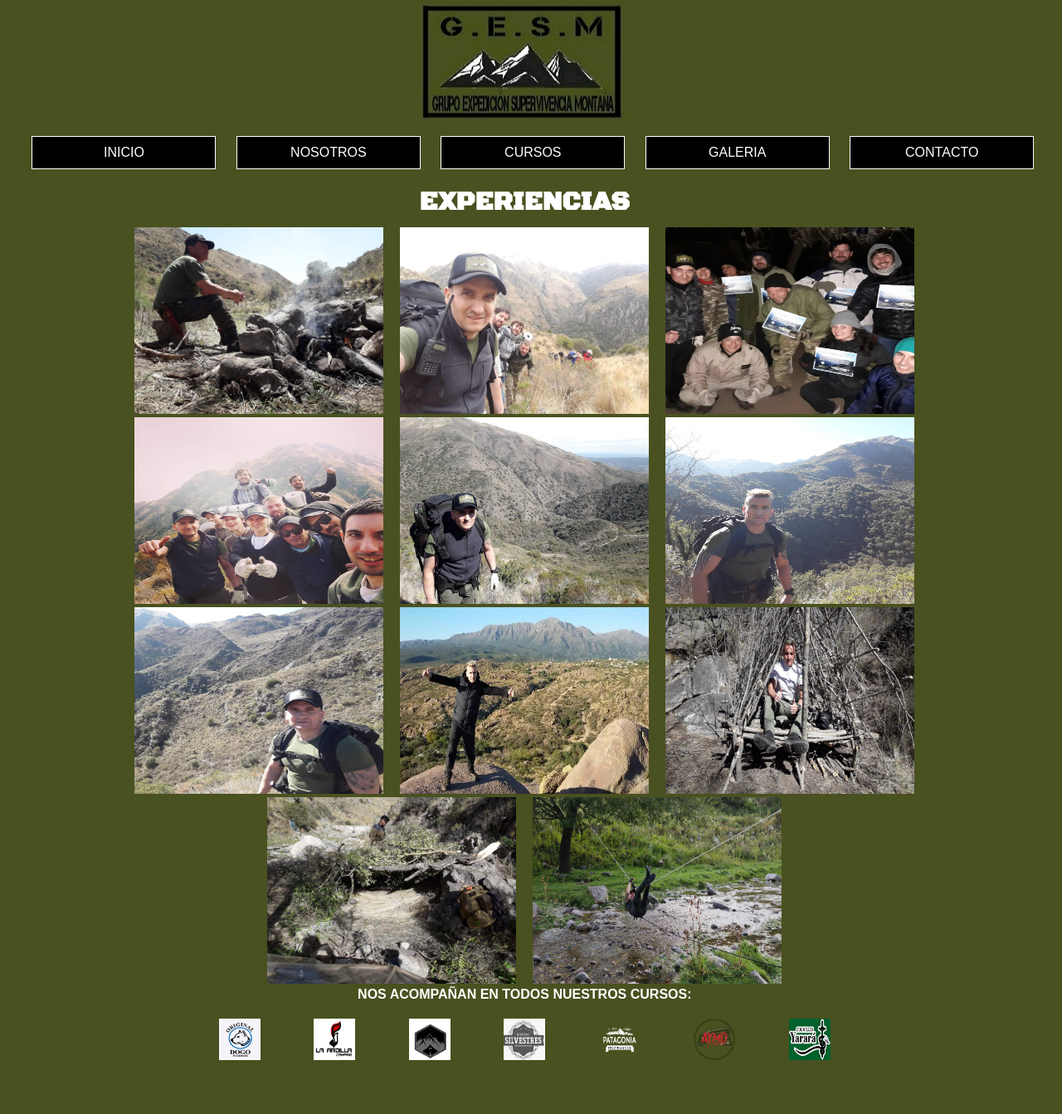
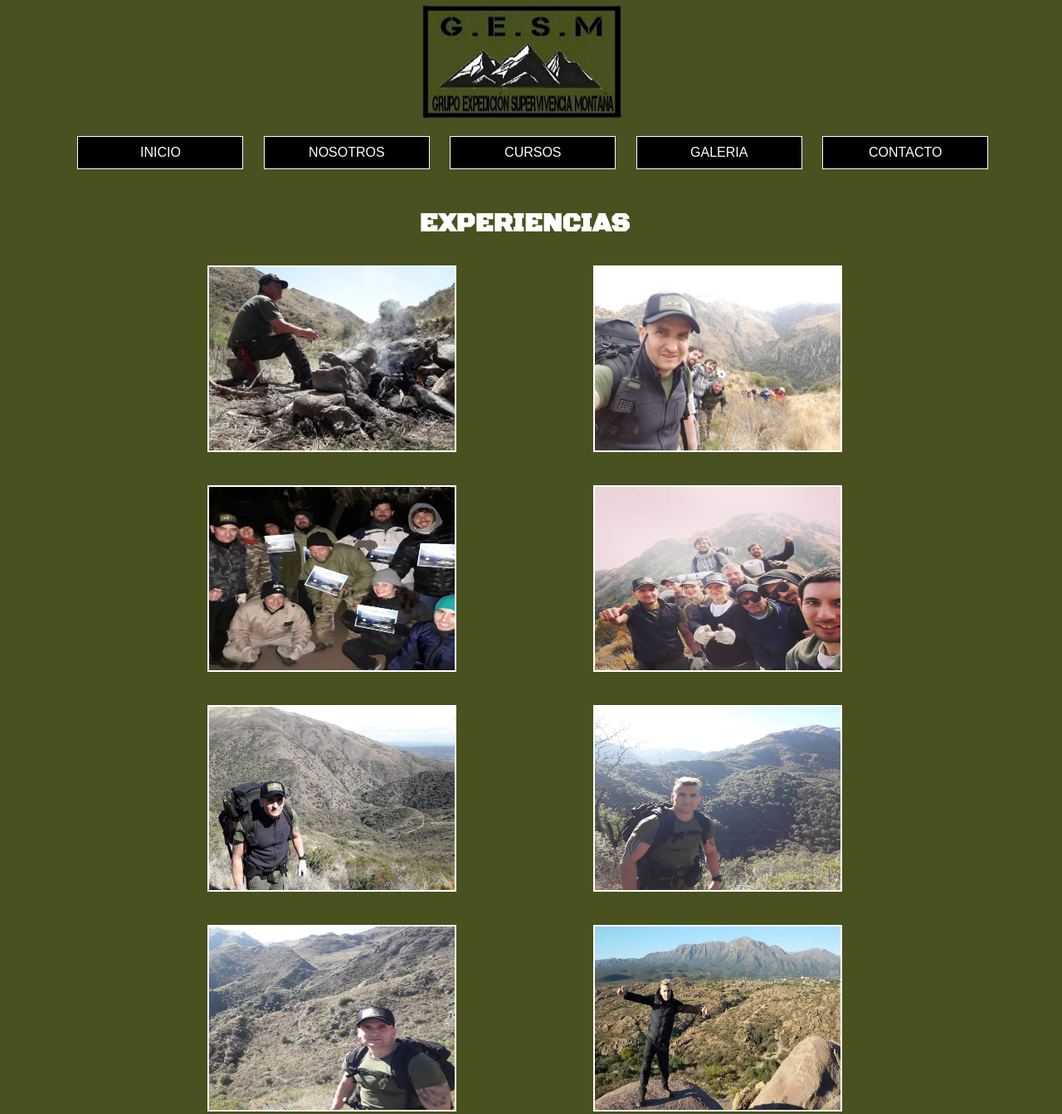
Before and after one commit to hernanadur/gesm, a plain HTML site: page pages/galeria.html in a window 1280 px wide. Shown: the top 1343 px of the page at 83% size. Before the commit the page ends 1302 px from the top, so only its background shows below. Drawn offline with Linux system fonts and the light colour scheme; a web font is replaced by a local one.

Commit message:
incorporado de grid

```diff
--- a/css/styles.css
+++ b/css/styles.css
@@ -2,6 +2,7 @@
 * {
     margin: 0;
     padding: 0;
+    box-sizing: border-box;
 }
 
 
@@ -9,21 +10,38 @@ body{
     width: 98vw;
     height: 100vh;
     background-color: #495120;
-    display: flex;
-    flex-direction: column;
     font-family: 'Allerta Stencil', sans-serif;
-
-
 }
 
 .titulosGrande{
-
     font-size: 2rem;
     padding: 10px;
+}
 
+h1{
+    font-family: 'Black Ops One', cursive;
+    flex-basis: 100%;
+}
+
+.ImagenGaleria {
+    display: inline-flex;
+}
+
+#grilla {
+    width: 98.8vw;
+    height: 100vh;
+    display: grid;
+    grid-template-columns: 1fr 1fr;
+    grid-template-rows: 1fr 1fr 1fr;
+    grid-template-areas:
+    "header header header"
+    "main main main"
+    "footer footer footer";
+    grid-column-gap: 10px;
 }
 
 header{
+    grid-area: header;
     width: 98.8vw;
     height: 30vh;
     text-align: center;
@@ -32,10 +50,6 @@ header{
     font-size: 1rem;
     position: sticky;
     top: 0px;
-    display: flex;
-    flex-wrap: wrap;
-    flex-direction: row;
-    justify-content: center;
 }
 
 header div img{
@@ -43,10 +57,6 @@ header div img{
     height: 150px;
     margin: 0px 30px;
 
-
-}
-nav ul{
-    text-align: center;
 }
 
 nav ul li{
@@ -58,8 +68,8 @@ nav ul li{
     margin-left: 20px;
     border: 1px solid white;
     background-color: black;
+}
 
-}
 nav ul li a{
     text-decoration: none;
     color: white;
@@ -72,36 +82,71 @@ aside ul li{
     margin-bottom: 10px;
     border: 1px solid white;
     background-color: black;
-
-
 }
 
 aside ul li a{
-
     text-decoration: none;
     color: white;
-
 }
 
-h1{
-    font-family: 'Black Ops One', cursive;
-    flex-basis: 100%;
-}
-
-
 main{
+    grid-area: main;
     width: 98.8vw;
     height: 150vh;
     text-align: center;
     color: white;
     background-color: #495120;
     font-size: 1rem;
-    display: flex;
-    flex-wrap: wrap;
-    flex-direction: row;
-    justify-content: center;
+}
+main img{
+    border: white solid 2px;
+}
+p{
+    padding: 10px;
+}
+section article p{
+    font-style: italic;
+}
 
+section article{
+    margin: 1px;
+    border: 1px groove black;
+}
 
+footer{
+    grid-area: footer;
+    width: 98.8vw;
+    height: 20vh;
+    text-align: center;
+    font-weight: bold;
+    color: white;
+    background-color: #495120;
+    font-size: 1rem;
+}
+footer p{
+    margin-top: 20px;
+}
+
+div ul li a{
+    text-decoration: none;
+    color: black;
+}
+
+div ul li{
+    display: inline-block;
+    margin: 20px;
+}
+
+div ul li a img{
+    width: 50px;
+    height: 50px;
+    margin: 0px 20px;
+}
+
+img {
+    width: 300px;
+    height: 225px ;
+    margin: 20px 80px;
 }
 
 button{
@@ -112,56 +157,6 @@ button{
     border: 1px solid white;
     padding: 2px;
     font-family: 'Black Ops One', cursive;
-
-}
-
-section article p{
-
-    font-style: italic;
-}
-
-section article{
-
-    margin: 1px;
-
-    border: 1px groove black;
-}
-
-footer{
-    width: 98.8vw;
-    height: 20vh;
-    text-align: center;
-    font-weight: bold;
-    color: white;
-    background-color: #495120;
-    font-size: 1rem;
-
-}
-div ul li a{
-    text-decoration: none;
-    color: black;
-}
-
-div ul li{
-    display: inline-block;
-    margin: 20px;
-
-
-}
-
-div ul li a img{
-    width: 50px;
-    height: 50px;
-
-
-
-}
-
-img {
-    width: 300px;
-    height: 225px ;
-    margin: 0px 10px;
-
 }
 
 fieldset div textarea{
--- a/pages/galeria.html
+++ b/pages/galeria.html
@@ -40,17 +40,17 @@
      <h1 class="titulosGrande">EXPERIENCIAS</h1>
 
 
-     <div><img src="../assets/images/galeria/fuego.jpeg" alt="fuego"></div>
-     <div><img src="../assets/images/galeria/grupo camino 2.jpeg" alt="grupo camino 2"></div>
-     <div><img src="../assets/images/galeria/grupo foto.jpeg" alt="grupo"></div>
-     <div><img src="../assets/images/galeria/grupo saludo.jpeg" alt="saludo"></div>
-     <div><img src="../assets/images/galeria/montaña 2.jpeg" alt="montaña 2"></div>
-     <div><img src="../assets/images/galeria/montaña 3.jpeg" alt="montaña 3"></div>
-     <div><img src="../assets/images/galeria/montaña.jpeg" alt="montaña"></div>
-     <div><img src="../assets/images/galeria/piedra.jpeg" alt="piedra"></div>
-     <div><img src="../assets/images/galeria/refugio ramas.jpeg" alt="refugio ramas"></div>
-     <div><img src="../assets/images/galeria/refugio.jpeg" alt="refugio"></div>
-     <div><img src="../assets/images/galeria/soga.jpeg" alt="tirolesa"></div>
+     <div class="ImagenGaleria"><img src="../assets/images/galeria/fuego.jpeg" alt="fuego"></div>
+     <div class="ImagenGaleria"><img src="../assets/images/galeria/grupo camino 2.jpeg" alt="grupo camino 2"></div>
+     <div class="ImagenGaleria"><img src="../assets/images/galeria/grupo foto.jpeg" alt="grupo"></div>
+     <div class="ImagenGaleria"><img src="../assets/images/galeria/grupo saludo.jpeg" alt="saludo"></div>
+     <div class="ImagenGaleria"><img src="../assets/images/galeria/montaña 2.jpeg" alt="montaña 2"></div>
+     <div class="ImagenGaleria"><img src="../assets/images/galeria/montaña 3.jpeg" alt="montaña 3"></div>
+     <div class="ImagenGaleria"><img src="../assets/images/galeria/montaña.jpeg" alt="montaña"></div>
+     <div class="ImagenGaleria"><img src="../assets/images/galeria/piedra.jpeg" alt="piedra"></div>
+     <div class="ImagenGaleria"><img src="../assets/images/galeria/refugio ramas.jpeg" alt="refugio ramas"></div>
+     <div class="ImagenGaleria"><img src="../assets/images/galeria/refugio.jpeg" alt="refugio"></div>
+     <div class="ImagenGaleria"><img src="../assets/images/galeria/soga.jpeg" alt="tirolesa"></div>
 
 
 
```
Also changed, not shown: index.html (+1 -1 lines), pages/contacto.html (+2 -2 lines), pages/nosotros.html (+35 -19 lines), assets/images/presentacion2.jpeg (added), assets/images/presentacion3.jpeg (added), assets/images/presentacion4.jpeg (added), assets/images/presentacion5.jpeg (added), assets/images/presentacion6.jpeg (added).
